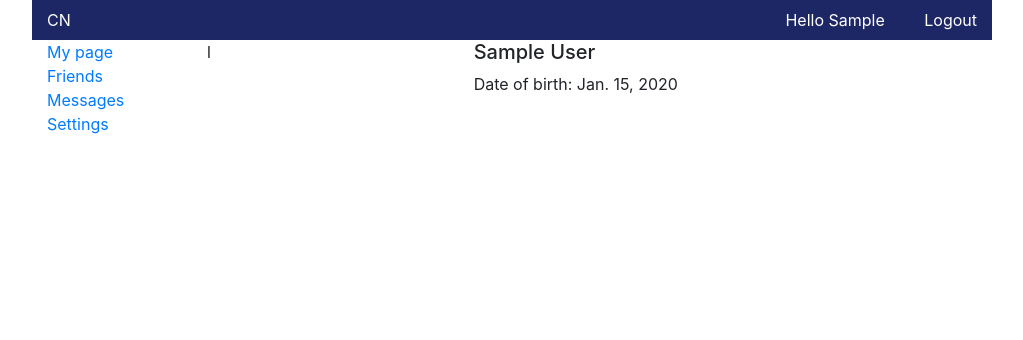
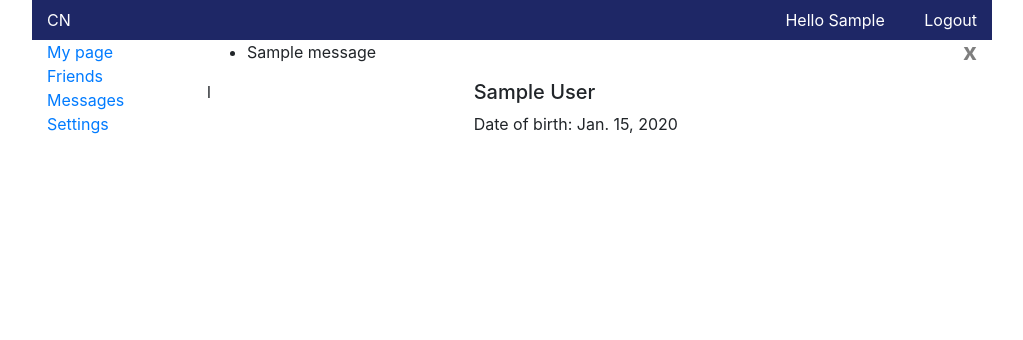
Before and after one commit to koma00/cn, a Django app: page /account/ in a window 1280 px wide. Shown: the top 340 px of the page, without its empty margins (128-1151 px from the left). Run offline with Django 3.2, Linux system fonts and the light colour scheme; a user stored in the database is signed in; tables that the repository leaves empty hold one stand-in row (values such as "Sample post"); one stand-in notice (Sample message) is shown; some libraries are stand-ins or nearby versions.

Commit message:
Added Django message system

```diff
--- a/account/templates/base.html
+++ b/account/templates/base.html
@@ -55,7 +55,19 @@
                         <a href="{% url 'register' %}">Registration</a>
                     {% endif %}
                 </div>
-                <div class="content col-10">{% block content %}{% endblock %}</div>
+                <div class="content col-10">
+                    {% if messages %}
+                        <ul class="messages">
+                            {% for message in messages %}
+                                <li class="{{ message.tags }}">
+                                    {{ message|safe }}
+                                    <a href="#" class="close">x</a>
+                                </li>
+                            {% endfor %}
+                        </ul>
+                    {% endif %}
+                    {% block content %}{% endblock %}
+                </div>
             </div>
         </div>
         <!-- Optional JavaScript -->
--- a/account/views.py
+++ b/account/views.py
@@ -1,5 +1,6 @@
 from django.http import HttpResponse
 from django.shortcuts import render
+from django.contrib import messages
 from django.contrib.auth import authenticate, login
 from django.contrib.auth.decorators import login_required
 from .forms import LoginForm, UserRegistrationForm, UserEditForm, ProfileEditForm
@@ -62,6 +63,9 @@ def edit(request):
         if user_form.is_valid() and profile_form.is_valid():
             user_form.save()
             profile_form.save()
+            messages.success(request, 'Profile updated successfully')
+        else:
+            messages.error(request, 'Error updating your profile')
     else:
         user_form = UserEditForm(instance=request.user)
         profile_form = ProfileEditForm(instance=request.user.profile)
```
